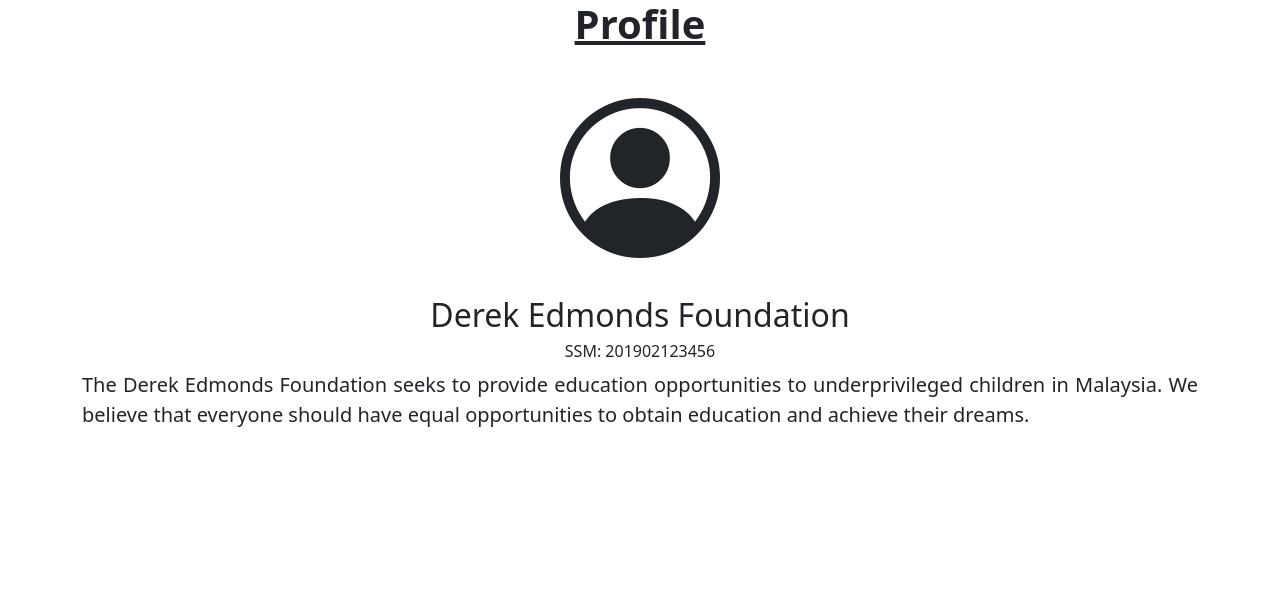
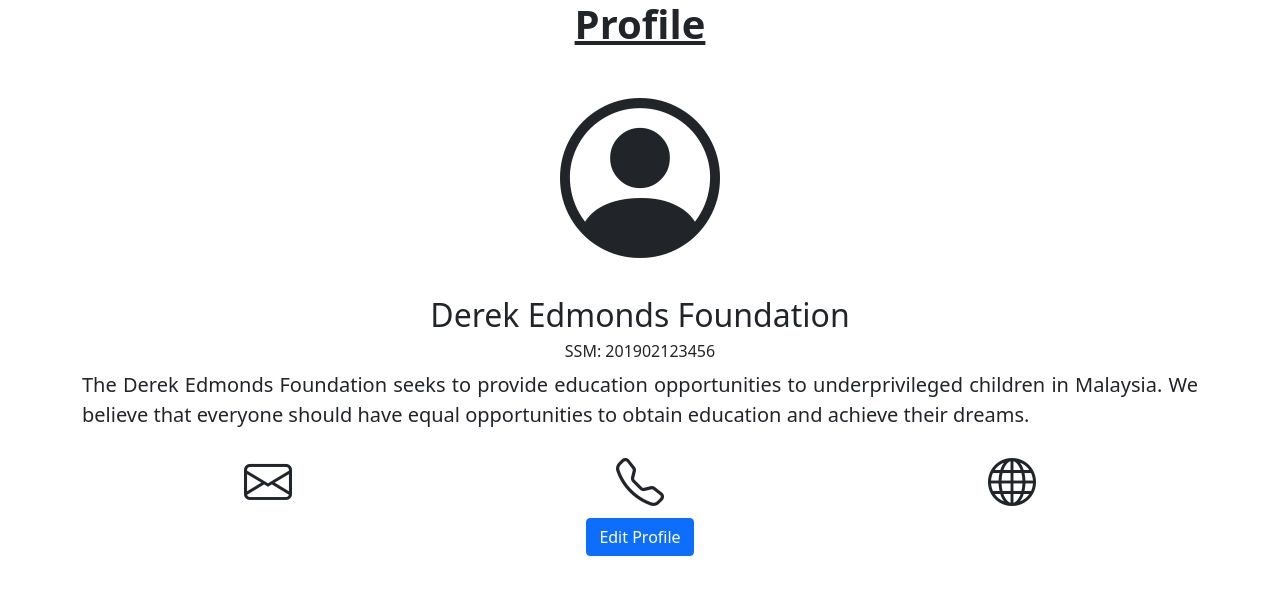
Before and after one commit to marcuswkl/donation-platform, a PHP site: page /fundraiser-profile.html in a window 1280 px wide. Shown: the top 595 px of the page. Run offline with PHP 8.4, Linux system fonts and the light colour scheme.

Commit message:
Add contact icons and edit profile button

```diff
--- a/css/fundraiser-profile.css
+++ b/css/fundraiser-profile.css
@@ -5,3 +5,7 @@
 .text-description {
     text-align: justify;
 }
+
+.contact-icons > i {
+    font-size: 3rem;
+}
--- a/fundraiser-profile.html
+++ b/fundraiser-profile.html
@@ -14,14 +14,19 @@
 </head>
 
 <body>
-    <div class="container text-center">
+    <section class="container text-center">
         <h1 class="title-profile fw-bold text-decoration-underline">Profile</h1>
         <i class="bi bi-person-circle"></i>
         <h2 class="text-name">Derek Edmonds Foundation</h2>
         <h6 class="text-ssm">SSM: 201902123456</h6>
         <p class="text-description lead">The Derek Edmonds Foundation seeks to provide education opportunities to underprivileged children in Malaysia. We believe that everyone should have equal opportunities to obtain education and achieve their dreams.</p>
-    </div>
-
+        <div class="d-flex flex-row justify-content-around contact-icons">
+            <i class="bi bi-envelope"></i>
+            <i class="bi bi-telephone"></i>
+            <i class="bi bi-globe"></i>
+        </div>
+        <button type="button" class="btn btn-primary">Edit Profile</button>
+    </section>
 
     <!-- Bootstrap JS CDN -->
     <script src="https://cdn.jsdelivr.net/npm/bootstrap@5.1.1/dist/js/bootstrap.bundle.min.js" integrity="sha384-/bQdsTh/da6pkI1MST/rWKFNjaCP5gBSY4sEBT38Q/9RBh9AH40zEOg7Hlq2THRZ" crossorigin="anonymous"></script>
```
